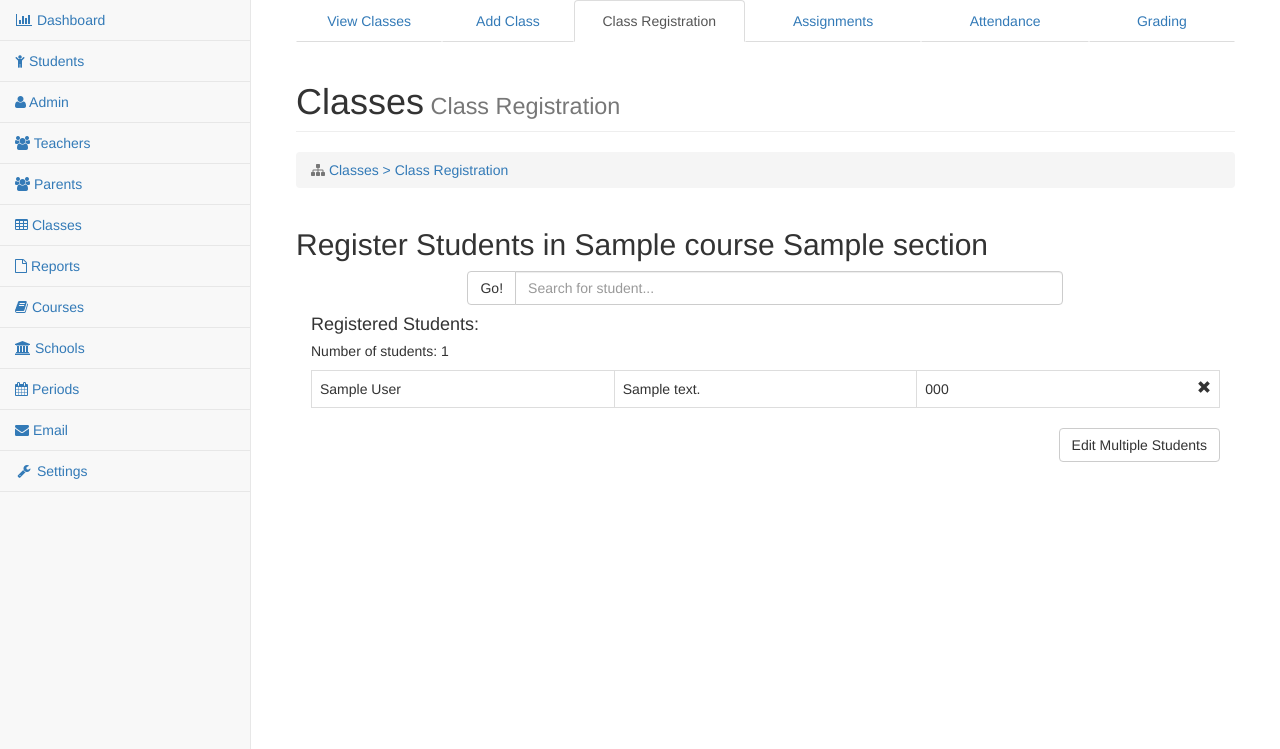
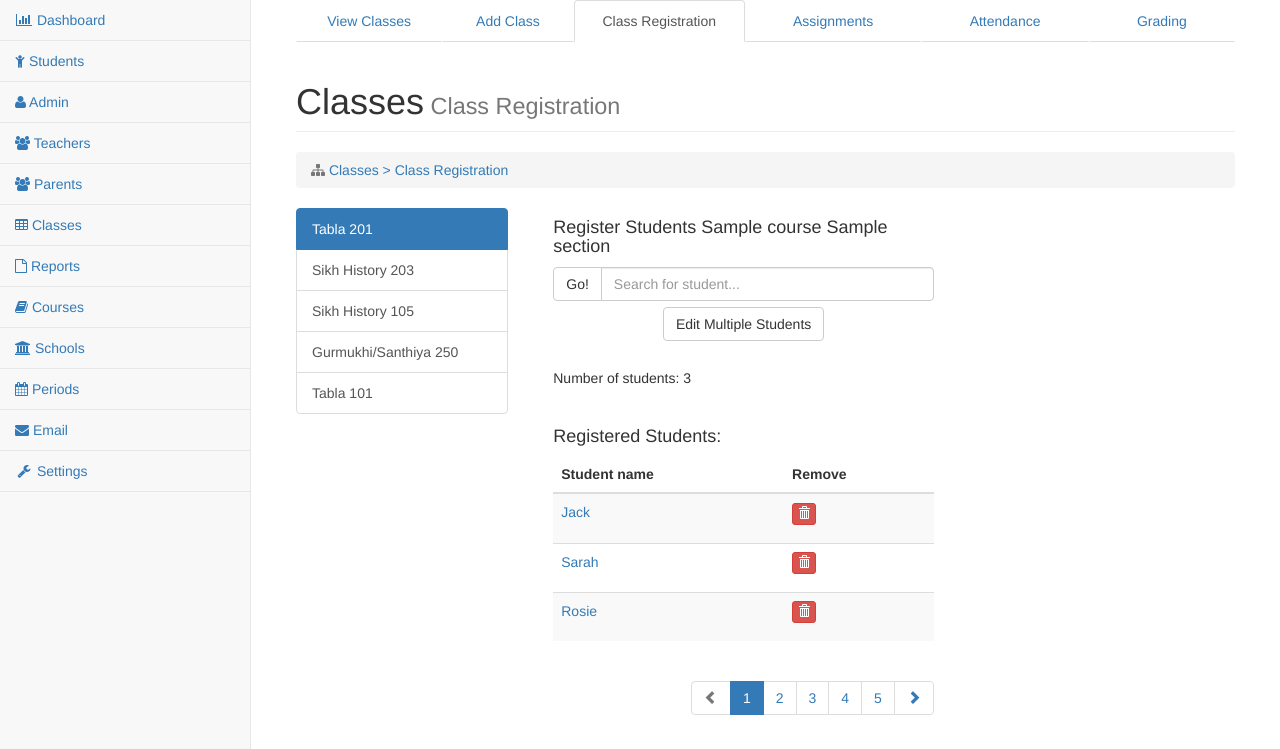
Before and after one commit to HenryLoo/cpsc319, a Django app: template school_components/templates/classes/class_registration.html in a window 1280 px wide. Shown: the part 51-800 px from the top of the page. Run offline with Django 3.2, Linux system fonts and the light colour scheme; the template is opened without the code that fills it: most values are stand-ins (such as "Sample title", 1, 10 or a date in 2020); some libraries are stand-ins or nearby versions.

Commit message:
change design for classes

```diff
--- a/school_components/templates/classes/class_registration.html
+++ b/school_components/templates/classes/class_registration.html
@@ -58,9 +58,21 @@ $('#enroll-btn').click(function() {
                         </ol>
 
                     </div>
-                </div>
 
-	<h2> Register Students in  {{ class.course }} {{ class.section }}</h2>
+
+<div class="col-md-3">
+<div class="list-group">
+  <a href="#" class="list-group-item active">
+    Tabla 201
+  </a>
+  <a href="#" class="list-group-item">Sikh History 203</a>
+  <a href="#" class="list-group-item">Sikh History 105</a>
+  <a href="#" class="list-group-item">Gurmukhi/Santhiya 250</a>
+  <a href="#" class="list-group-item">Tabla 101</a>
+</div>
+</div>
+
+<div class="col-md-8">
 
 	{% if errors %}
 		<div class="panel panel-danger">
@@ -76,20 +88,74 @@ $('#enroll-btn').click(function() {
 	    <input type="submit" class="btn btn-default" value="Add Students" />
 	</form>  -->
 
-	<div class="col-md-offset-2 col-md-8" id="search-student-div">
-	    <div class="input-group">
-	      <span class="input-group-btn">
+	<div class="col-md-8" id="search-student-div">
+		<h4> Register Students  {{ class.course }} {{ class.section }}</h4>
+
+	    <div class="input-group pull-left" >
+	      <span class="input-group-btn" >
 	        <button class="btn btn-default" type="button">Go!</button>
 	      </span>
 	      <input type="text" class="form-control" placeholder="Search for student...">
 	    </div>
+
+<br><br>
+	<div>
+		<button class="btn btn-default center-block" type="button" data-toggle="modal"
+		data-target="#multiple-students-modal">
+		Edit Multiple Students</button>
+	</div>
 	</div>
 
-	<div class="col-md-12">
+	<div class="col-md-8">
+		<br>
+		<h5>Number of students: 3</h5>
+		<br>
+<!-- 		<h5>Number of students: {{ reg_list|length }}</h5> -->
 		<h4>Registered Students:</h4>
-		<h5>Number of students: {{ reg_list|length }}</h5>
 
-		<table class="table table-hover table-bordered" id="registration-table">
+		        <div class="table-responsive">
+
+<table id="mytable" class="table table-bordred table-striped">
+    <thead>
+      <tr>
+        <th>Student name</th>
+        <th>Remove</th>
+      </tr>
+    </thead>
+    <tbody>
+      <tr>
+        <td><a>Jack</a></td>
+        <td><p data-placement="top" data-toggle="tooltip" title="Delete"><button class="btn btn-danger btn-xs" data-title="Delete" data-toggle="modal" data-target="#delete" ><span class="glyphicon glyphicon-trash"></span></button></p></td>
+      </tr>
+      <tr>
+        <td><a>Sarah</a></td>
+        <td><p data-placement="top" data-toggle="tooltip" title="Delete"><button class="btn btn-danger btn-xs" data-title="Delete" data-toggle="modal" data-target="#delete" ><span class="glyphicon glyphicon-trash"></span></button></p></td>
+      </tr>
+      <tr>
+        <td><a>Rosie</a></td>
+        <td><p data-placement="top" data-toggle="tooltip" title="Delete"><button class="btn btn-danger btn-xs" data-title="Delete" data-toggle="modal" data-target="#delete" ><span class="glyphicon glyphicon-trash"></span></button></p></td>
+      </tr>
+    </tbody>
+  </table>
+
+<div class="clearfix"></div>
+<ul class="pagination pull-right">
+  <li class="disabled"><a href="#"><span class="glyphicon glyphicon-chevron-left"></span></a></li>
+  <li class="active"><a href="#">1</a></li>
+  <li><a href="#">2</a></li>
+  <li><a href="#">3</a></li>
+  <li><a href="#">4</a></li>
+  <li><a href="#">5</a></li>
+  <li><a href="#"><span class="glyphicon glyphicon-chevron-right"></span></a></li>
+</ul>
+
+            </div>
+
+        </div>
+    </div>
+</div>
+
+<!-- 		<table class="table table-hover table-bordered" id="registration-table">
 		{% for reg in reg_list %}
 		<tr>
 			<td> <input type="checkbox" class="student-box" style="display:none"/>
@@ -105,13 +171,9 @@ $('#enroll-btn').click(function() {
 			</td>
 		</tr>
 		{% endfor %}
-		</table>
-
-		<div>
-			<button class="btn btn-default pull-right" type="button" data-toggle="modal"
-			data-target="#multiple-students-modal">
-			Edit Multiple Students</button>
-		</div>
+		</table> -->
+</div>
+</div>
 
 		<div class="modal fade" id="myModal" tabindex="-1" role="dialog" aria-labelledby="myModalLabel" aria-hidden="true">
 		  <div class="modal-dialog modal-sm">
@@ -142,7 +204,7 @@ aria-labelledby="myModalLabel" aria-hidden="true">
 
       	<div class="form-half-size">
       		<div class="form-group">
-		  		<label>Unenrolled Students</label>
+		  		<label>Unenrolled Students from Course Registration</label>
 		  		<select multiple class="form-control" id="unenrolled-select">
 				  <option>Huey Morrison</option>
 				  <option>George Wallace</option>
```
Also changed, not shown: school_components/templates/classes/class_assignment.html (+6 -6 lines), school_components/templates/classes/class_attendance.html (+6 -6 lines), school_components/templates/classes/class_grading.html (+7 -7 lines).
